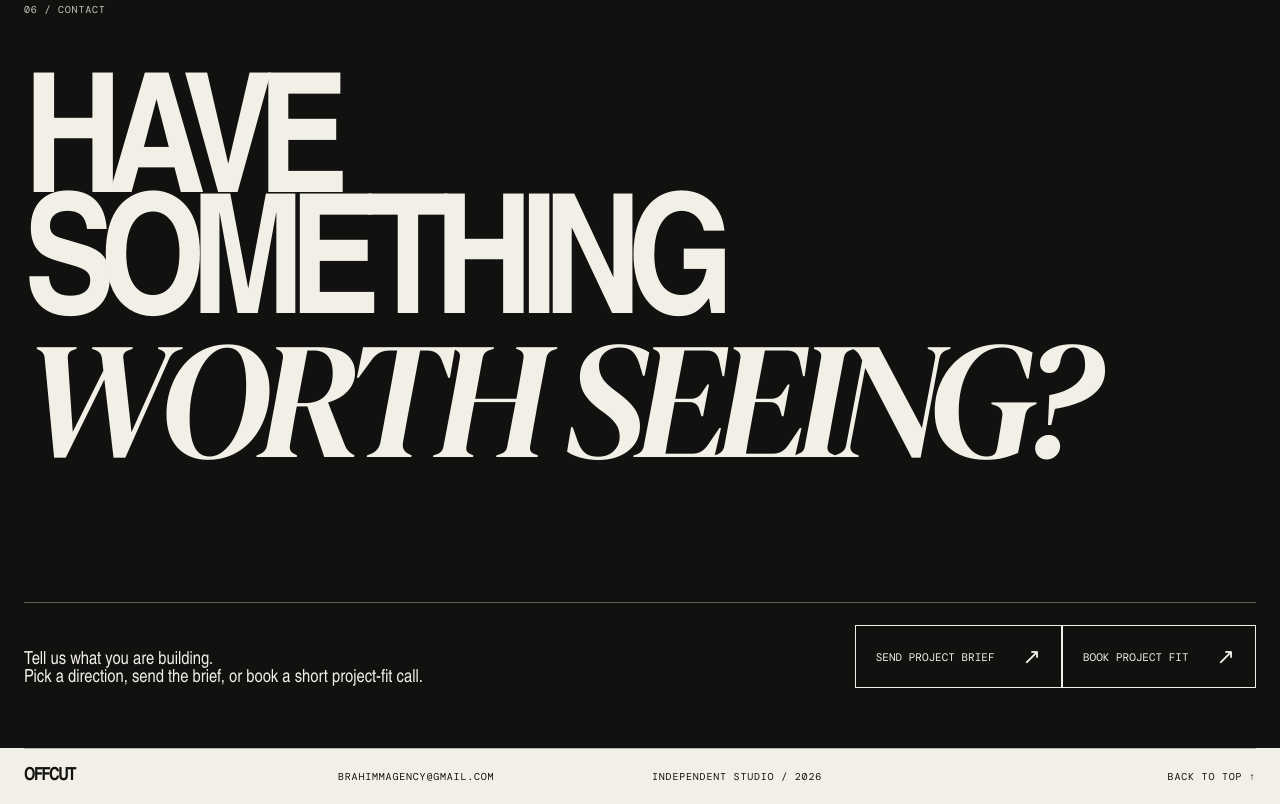
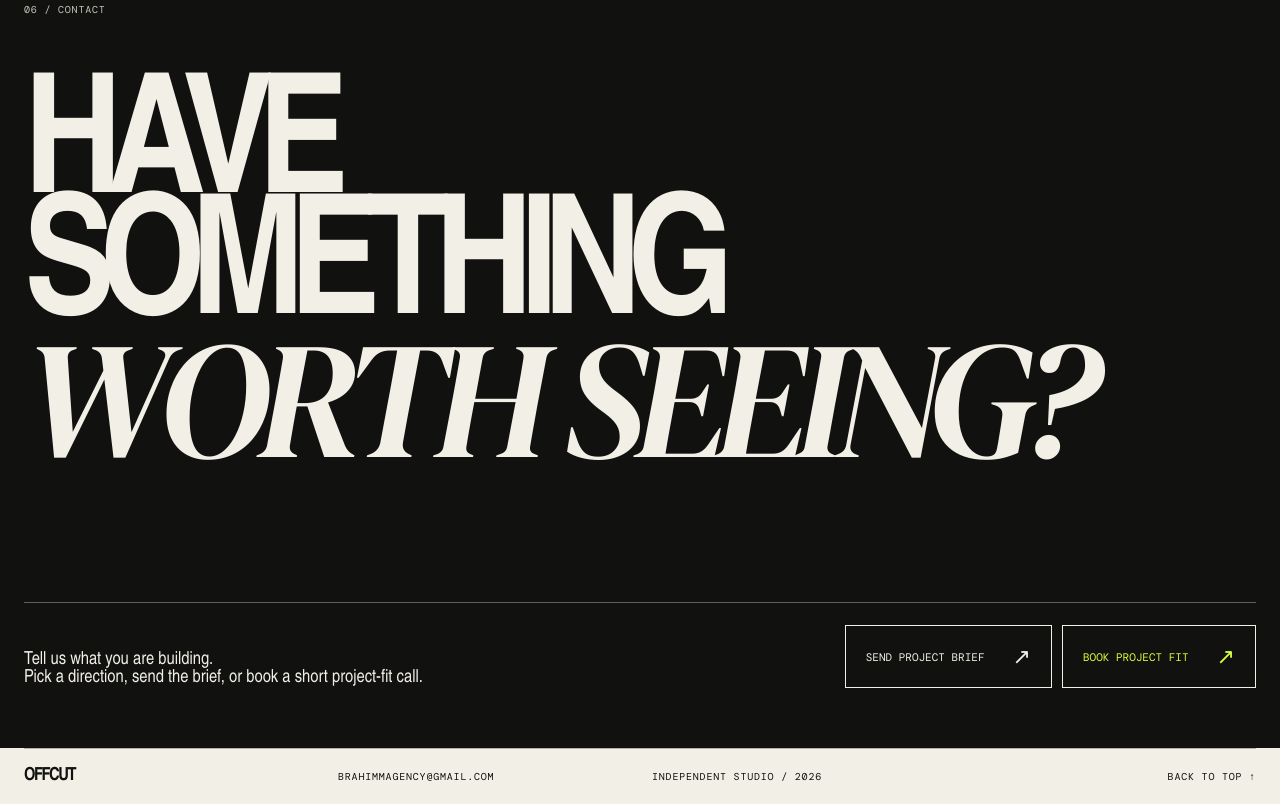
Before and after one commit to brahimmagency/offset, a plain HTML site: page index.html in a window 1280 px wide. Shown: the part 7499-8303 px from the top of the page. Drawn offline with nearby package versions, Linux system fonts and the light colour scheme.

Commit message:
Style project inquiry and booking actions

```diff
--- a/styles.css
+++ b/styles.css
@@ -257,3 +257,6 @@ h1 em,.approach-title i,.contact h2 i{font-family:var(--serif);font-weight:400;t
 .teaser-link{border-bottom:1px solid var(--ink);padding-bottom:6px}
 @media(max-width:980px){.teaser-grid{grid-template-columns:repeat(2,1fr)}.style-library-teaser{width:min(var(--wide),calc(100% - 28px))}}
 @media(max-width:600px){.teaser-grid{grid-template-columns:1fr}}
+
+.contact-actions{display:flex;gap:10px;flex-wrap:wrap;justify-content:flex-end}.contact-secondary{background:var(--ink);color:var(--lime)}.contact-secondary:hover{background:var(--lime);color:var(--ink)}
+@media(max-width:560px){.contact-actions{justify-content:flex-start}}
```
